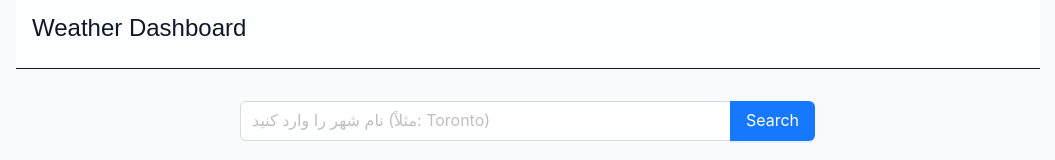
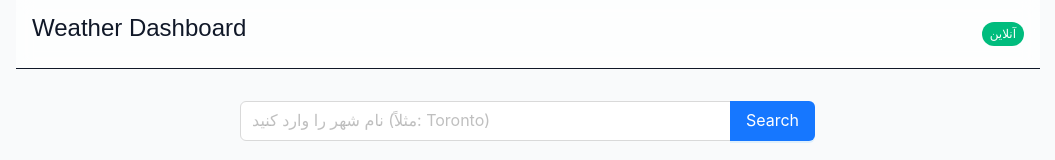
Before and after one commit to Lyana9E/RaimonVueWeatherDashboardV2, a Vue app in the folder weather-dashboard/: page / in a window 1280 px wide. Shown: the top 160 px of the page, without its empty margins (112-1167 px from the left). Built offline with nearby package versions, Linux system fonts and the light colour scheme.

Commit message:
add useOnline in AppHeader

```diff
--- a/weather-dashboard/src/components/layouts/AppHeader.vue
+++ b/weather-dashboard/src/components/layouts/AppHeader.vue
@@ -2,8 +2,18 @@
   <header class="sticky top-0 z-10 bg-white/70 backdrop-blur border-b">
     <div class="mx-auto max-w-5xl px-4 py-3 flex items-center justify-between">
       <h1 class="text-xl sm:text-2xl font-semibold">Weather Dashboard</h1>
+      <div
+          :class="online ? 'bg-emerald-500' : 'bg-red-500'"
+          class="px-2 py-1 rounded-full text-white text-xs font-medium transition-colors"
+      >
+        {{ online ? 'آنلاین' : 'آفلاین' }}
+      </div>
       <slot />
     </div>
   </header>
 </template>
-<script setup lang="ts"></script>
+<script setup lang="ts">
+import {useOnline} from "@vueuse/core";
+
+const online = useOnline();
+</script>
```
